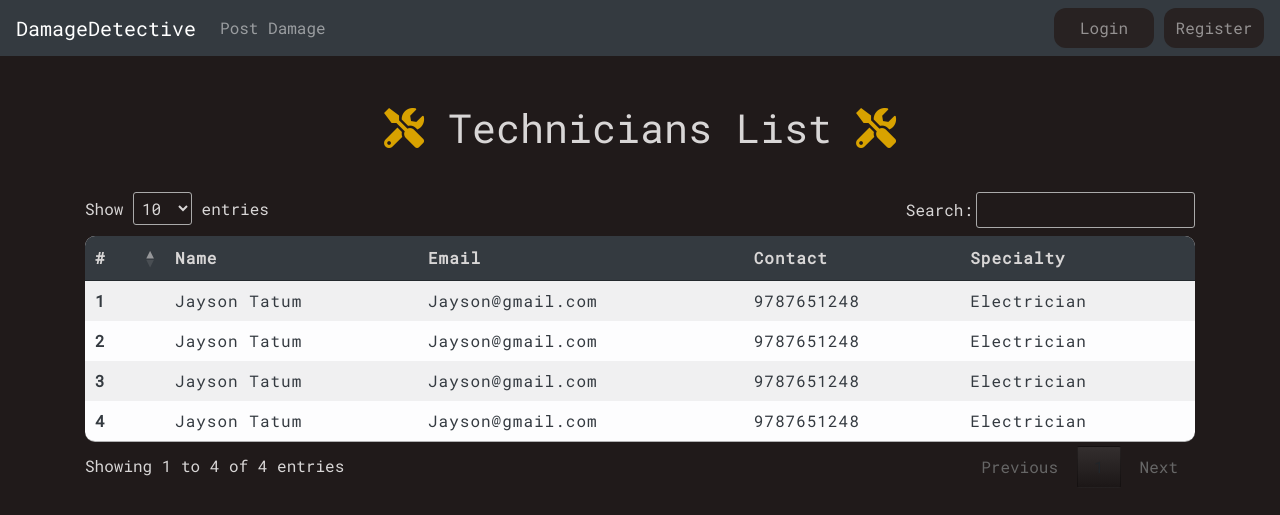
After one commit to vaggelisdrak/ece_web_project, a Node server app: template frontend/views/admintechnicians.hbs in a window 1280 px wide. The commit adds this page. Shown: the top 515 px of the page. Run offline with Node 20, Linux system fonts and the light colour scheme; the template is opened without the code that fills it, so the values that code supplies are empty; some libraries are stand-ins or nearby versions.

Commit message:
Technicians list added

```diff
--- a/backend/controllers/adminController.mjs
+++ b/backend/controllers/adminController.mjs
@@ -1,3 +1,7 @@
 export const adminhome = (req, res) => {
     res.render('adminhome');
 }
+
+export let adminTechnicians = (req, res) => {
+    res.render('admintechnicians');
+}
--- a/backend/routes/adminRoute.mjs
+++ b/backend/routes/adminRoute.mjs
@@ -1,8 +1,9 @@
 import express from 'express';
-import { adminhome } from '../controllers/adminController.mjs';
+import { adminhome, adminTechnicians } from '../controllers/adminController.mjs';
 
 const router = express.Router();
 
 router.get('/adminhome', adminhome);
+router.get('/admintechnicians', adminTechnicians);
 
 export default router;
--- a/frontend/public/css/stylesForms.css
+++ b/frontend/public/css/stylesForms.css
@@ -141,6 +141,13 @@
     margin-bottom: 40px;
 }
 
+.technicians.title {
+    font-family: 'Roboto Mono', monospace;
+    text-align: center;
+    color: rgb(216, 214, 214);
+    margin-bottom: 40px;
+}
+
 /* background color of the table header */
 .table thead th {
     background-color: #343a40;
@@ -152,12 +159,21 @@
     color: rgb(216, 214, 214);
 }
 
+.technicianstable thead th {
+    background-color: #343a40;
+    color: rgb(216, 214, 214);
+}
+
 /* background color of the table rows */
 .table tbody tr {
     color: rgb(216, 214, 214);
 }
 
 .admintable tbody tr {
+    color: rgb(216, 214, 214);
+}
+
+.technicians tbody tr {
     color: rgb(216, 214, 214);
 }
 
@@ -172,12 +188,22 @@
     border: none;
 }
 
+.technicianstable tbody tr td {
+    color: #343a40;
+    border: none;
+}
+
 .table tbody tr th {
     color: #343a40;
     border: none;
 }
 
 .admintable tbody tr th {
+    color: #343a40;
+    border: none;
+}
+
+.technicianstable tbody tr th {
     color: #343a40;
     border: none;
 }
@@ -192,6 +218,14 @@
 }
 
 .admintable {
+    font-family: 'Roboto Mono', monospace;
+    letter-spacing: 1px;
+    border: none;
+    border-radius: 10px;
+    overflow: hidden;
+}
+
+.technicianstable {
     font-family: 'Roboto Mono', monospace;
     letter-spacing: 1px;
     border: none;
@@ -283,6 +317,18 @@
 
 /******* status drop down *************/
 
+.extra-bars{
+    display: flex;
+    justify-content: space-between;
+    margin-bottom: 10px;
+}
+
+.techlink {
+    display: block;
+    font-family: 'Roboto Mono', monospace;
+    color: rgb(216, 214, 214) !important;
+}
+
 .status-filter label {
     margin-right: -7px; /* Adjust as needed */
 }
@@ -306,6 +352,15 @@
 @media screen and (max-width: 650px) {
     .status-filter {
         text-align: center;
+        margin-bottom: 8px;
+    }
+    .extra-bars {
+        display: block;
+        justify-content: initial;
+        margin-bottom: 10px;
+    }
+    .techlink {
+        justify-content: center;
         margin-bottom: 8px;
     }
 }
--- /dev/null
+++ b/frontend/views/admintechnicians.hbs
@@ -0,0 +1,58 @@
+<h1 class="technicians title">
+    <i class="fas fa-tools d-none d-sm-inline"></i>
+    Technicians List
+    <i class="fas fa-tools d-none d-sm-inline"></i>
+</h1>
+
+<div class="table-responsive">
+
+    <table id="myTable" class="technicianstable table-light table-striped">
+        <thead>
+            <tr>
+                <th scope="col">#</th>
+                <th scope="col">Name</th>
+                <th scope="col">Email</th>
+                <th scope="col">Contact</th>
+                <th scope="col">Specialty</th>
+            </tr>
+        </thead>
+        <tbody>
+            <!-- Other rows... -->
+            <tr>
+                <th scope="row">1</th>
+                <td>Jayson Tatum</td>
+                <td>Jayson@gmail.com</td>
+                <td>9787651248</td>
+                <td>Electrician</td>
+            </tr>
+            <!-- Other rows... -->
+            <!-- Other rows... -->
+            <tr>
+                <th scope="row">2</th>
+                <td>Jayson Tatum</td>
+                <td>Jayson@gmail.com</td>
+                <td>9787651248</td>
+                <td>Electrician</td>
+            </tr>
+            <!-- Other rows... -->
+            <!-- Other rows... -->
+            <tr>
+                <th scope="row">3</th>
+                <td>Jayson Tatum</td>
+                <td>Jayson@gmail.com</td>
+                <td>9787651248</td>
+                <td>Electrician</td>
+            </tr>
+            <!-- Other rows... -->
+            <!-- Other rows... -->
+            <tr>
+                <th scope="row">4</th>
+                <td>Jayson Tatum</td>
+                <td>Jayson@gmail.com</td>
+                <td>9787651248</td>
+                <td>Electrician</td>
+            </tr>
+            <!-- Other rows... -->
+        </tbody>
+    </table>
+</div>
--- a/frontend/views/layouts/main.hbs
+++ b/frontend/views/layouts/main.hbs
@@ -91,6 +91,12 @@
                 }
             ]
         });
+
+        $('.technicianstable').DataTable({
+            columnDefs: [
+                { targets: [1, 2, 3, 4], orderable: false },
+            ]
+        });
     </script>
 </body>
 </html>
```
Also changed, not shown: frontend/views/adminhome.hbs (+7 -0 lines).
